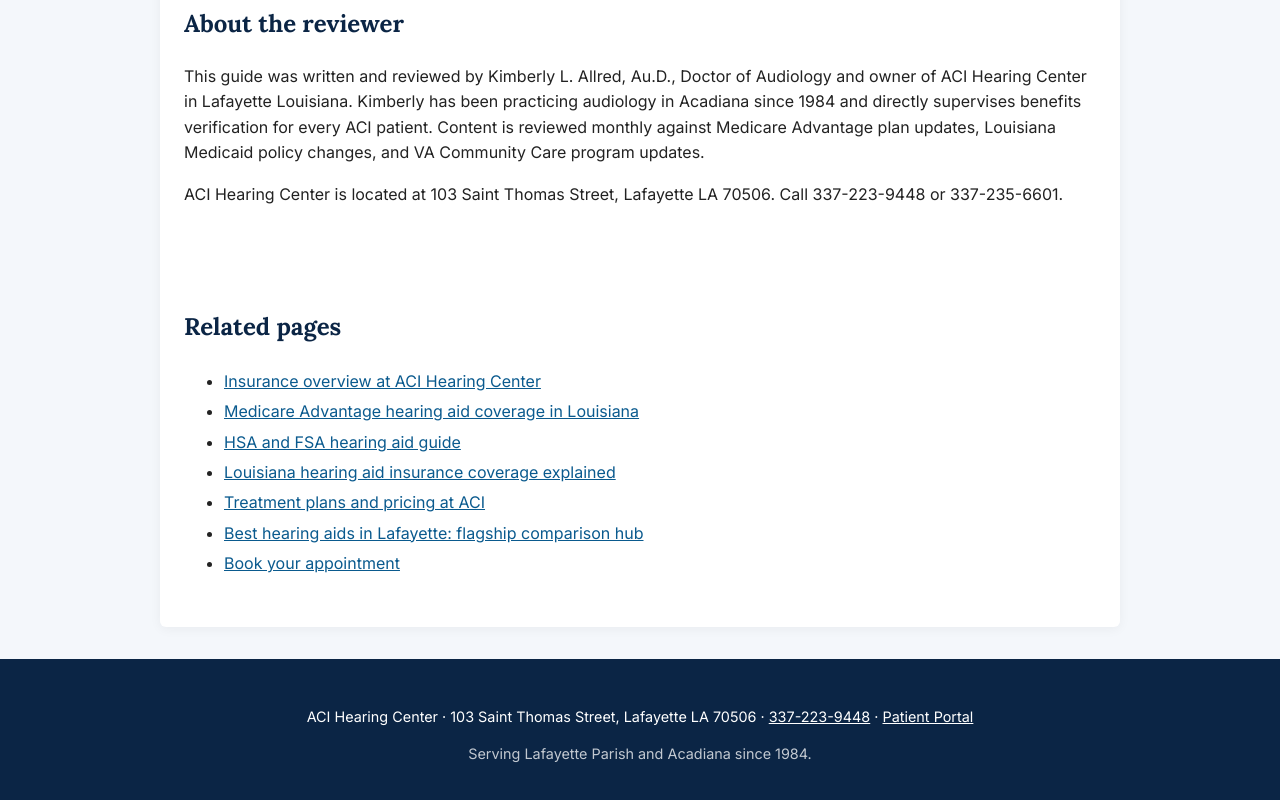
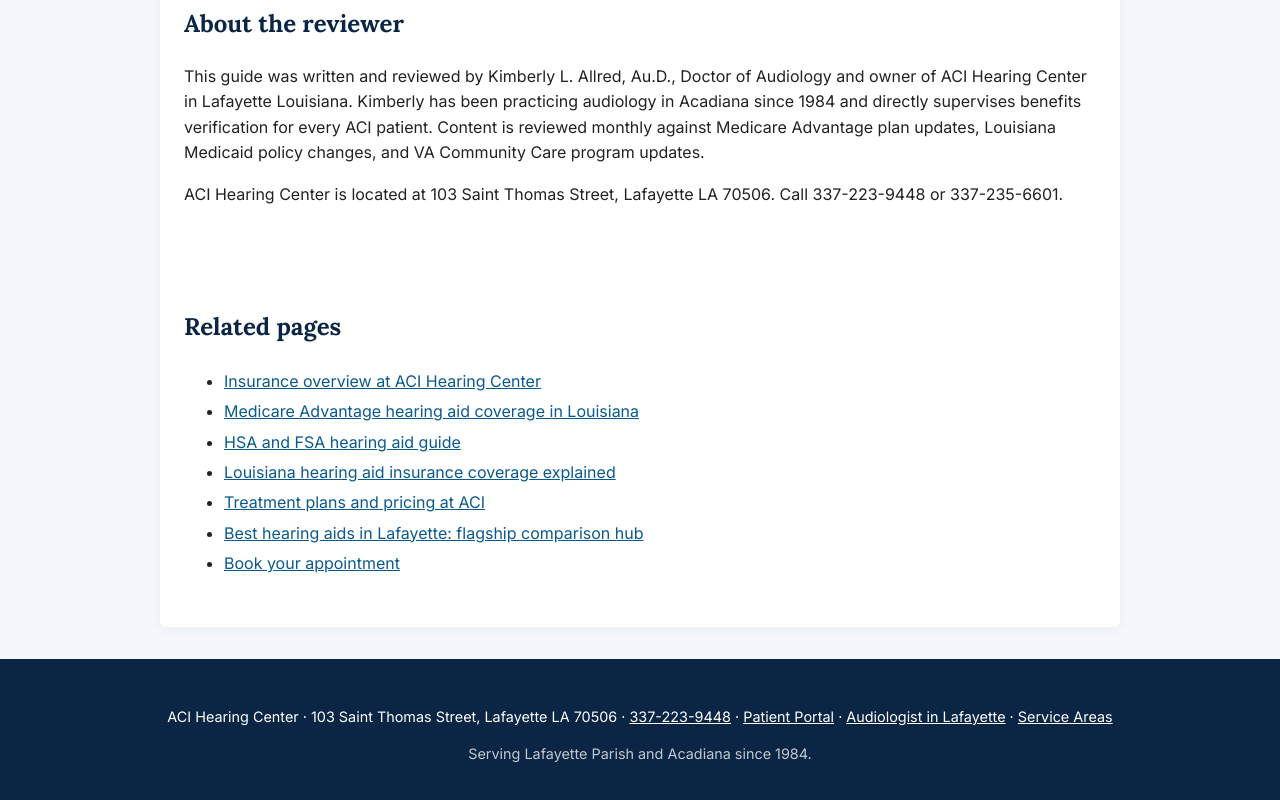
Before and after one commit to Kinggavint/aci-hearing-proof, a plain HTML site: page how-to-pay-for-hearing-aids-lafayette.html in a window 1280 px wide. Shown: the part 5636-6436 px from the top of the page. Drawn offline with Linux system fonts and the light colour scheme.

Commit message:
SEO: add Audiologist in Lafayette and Service Areas links to two remaining footers
QA found these two one-line footers already had a Patient Portal link, so they should not have been skipped.

```diff
--- a/how-to-pay-for-hearing-aids-lafayette.html
+++ b/how-to-pay-for-hearing-aids-lafayette.html
@@ -378,7 +378,7 @@
   </main>
 
   <footer style="background:#0b2545;color:#fff;padding:2rem 1.5rem;text-align:center;font-size:0.9rem;">
-    <p>ACI Hearing Center &middot; 103 Saint Thomas Street, Lafayette LA 70506 &middot; <a href="tel:+13372239448" style="color:#fff;">337-223-9448</a> &middot; <a href="./patient-portal.html" style="color:#fff;">Patient Portal</a></p>
+    <p>ACI Hearing Center &middot; 103 Saint Thomas Street, Lafayette LA 70506 &middot; <a href="tel:+13372239448" style="color:#fff;">337-223-9448</a> &middot; <a href="./patient-portal.html" style="color:#fff;">Patient Portal</a> &middot; <a href="./audiologist-lafayette-la.html" style="color:#fff;">Audiologist in Lafayette</a> &middot; <a href="./service-areas.html" style="color:#fff;">Service Areas</a></p>
     <p style="opacity:0.75;">Serving Lafayette Parish and Acadiana since 1984.</p>
   </footer>
 
```
Also changed, not shown: louisiana-hearing-aid-insurance-coverage-explained.html (+1 -1 lines).
